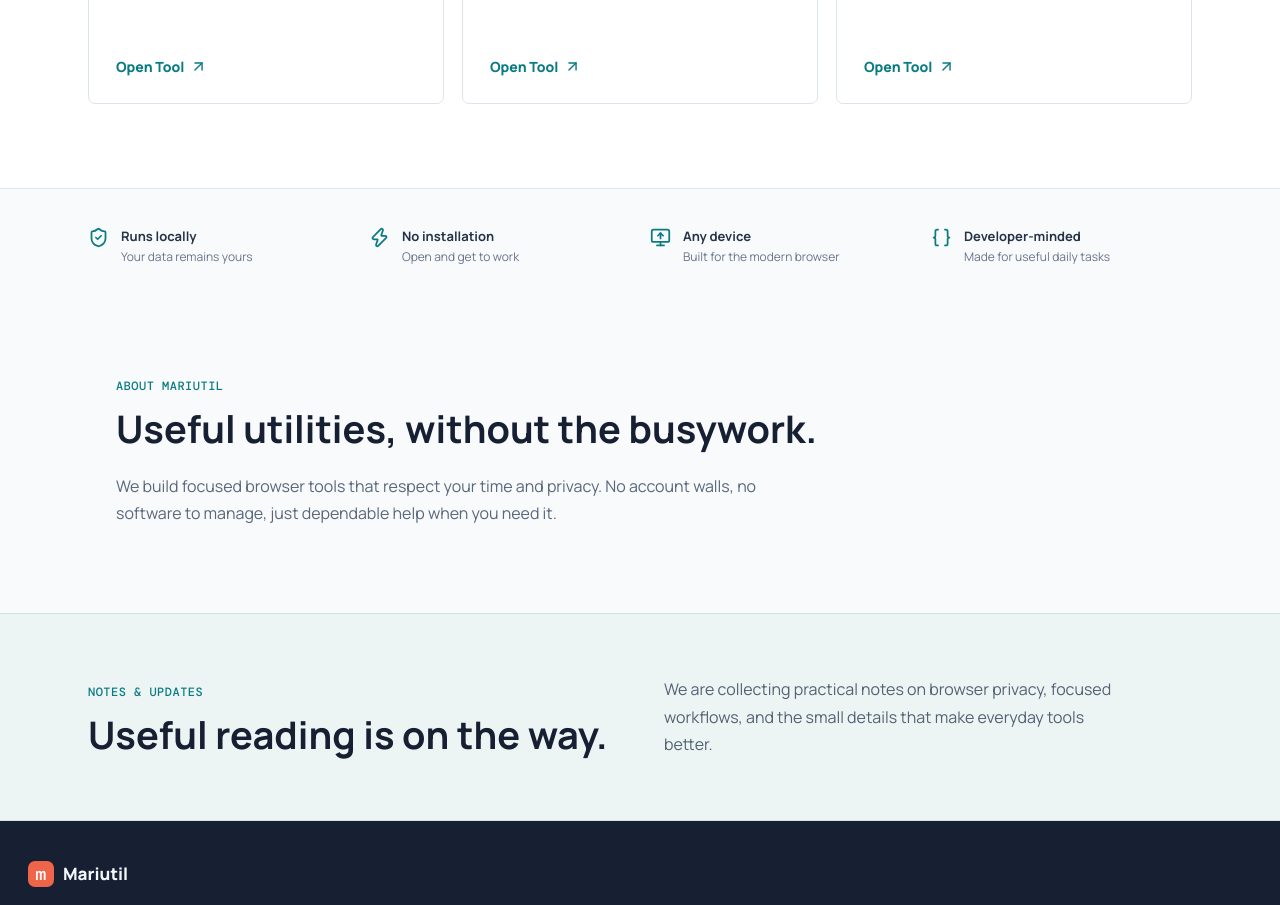
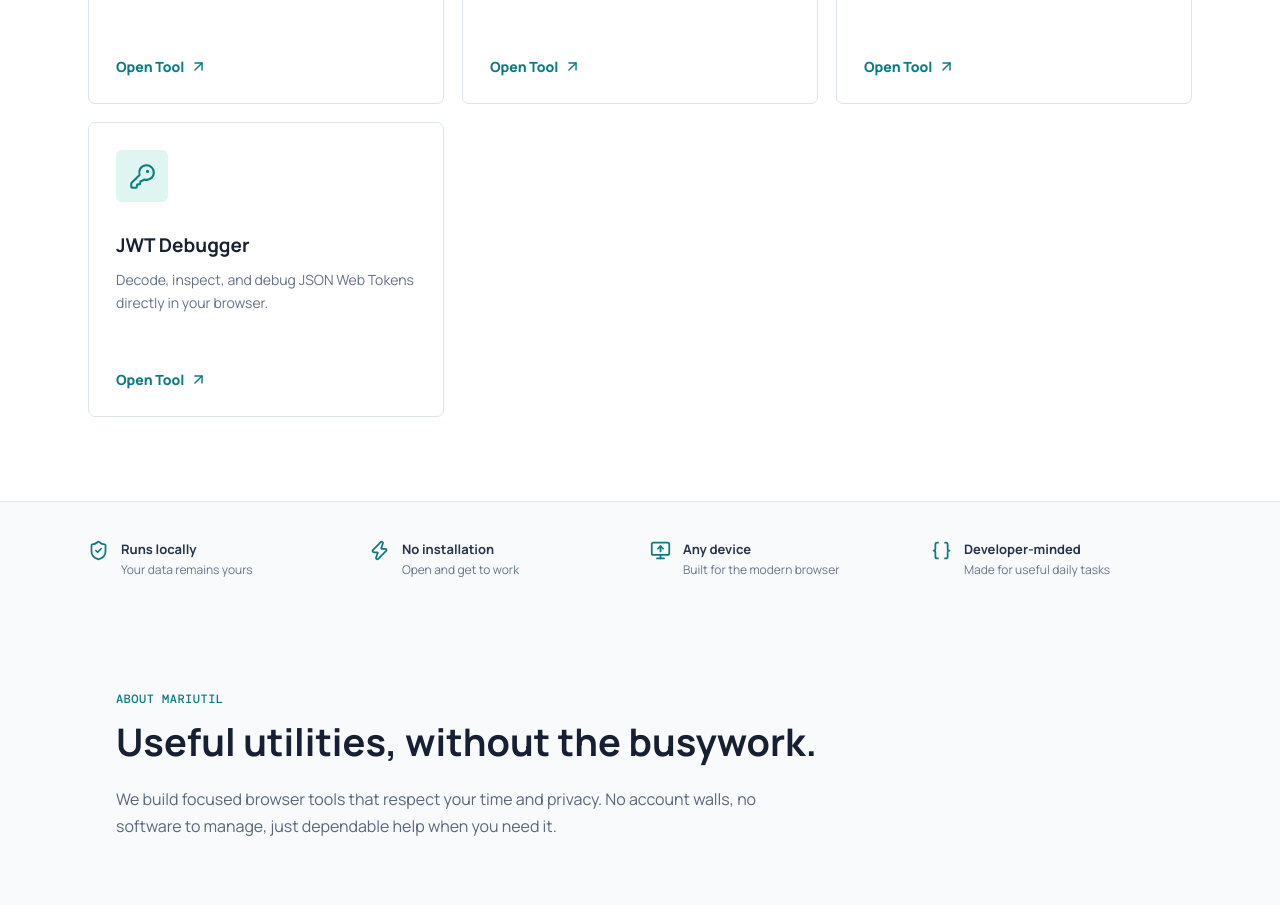
Before and after one commit to poreddymadhukar/mariutil-home, a React (Vite) app: page / in a window 1280 px wide. Shown: the part 820-1725 px from the top of the page. Built offline with nearby package versions, Linux system fonts and the light colour scheme; no server answers.

Commit message:
Add JWT debugger card

```diff
--- a/src/App.tsx
+++ b/src/App.tsx
@@ -2,6 +2,7 @@ import {
   ArrowUpRight,
   Braces,
   CodeXml,
+  KeyRound,
   MonitorUp,
   ShieldCheck,
   Sparkles,
@@ -43,6 +44,14 @@ const tools: Tool[] = [
     href: "https://screen.mariutil.com/",
     icon: MonitorUp,
     accent: "coral",
+  },
+  {
+    name: "JWT Debugger",
+    description:
+      "Decode, inspect, and debug JSON Web Tokens directly in your browser.",
+    href: "https://jwt.mariutil.com/",
+    icon: KeyRound,
+    accent: "teal",
   },
 ];
 
```
